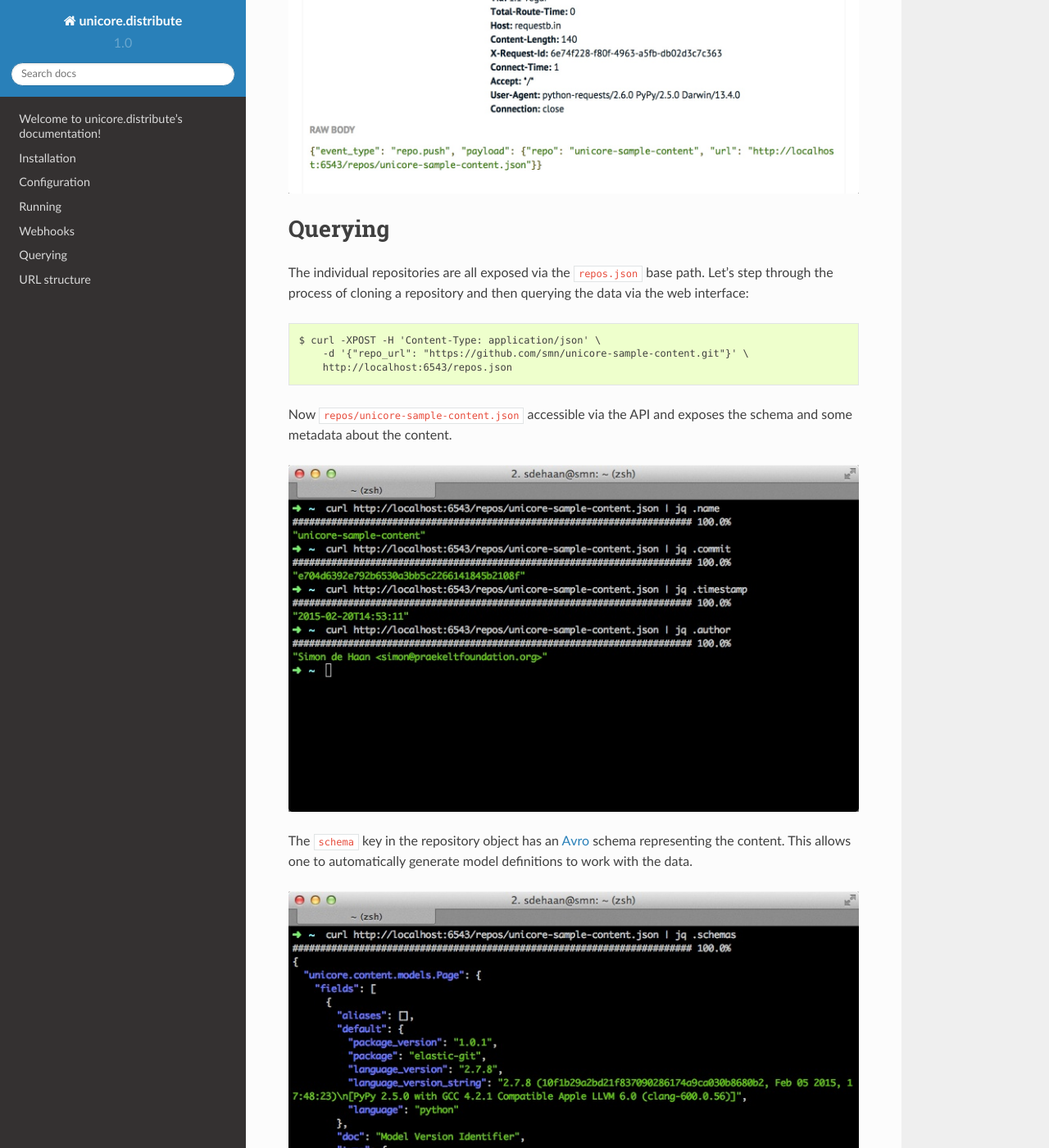
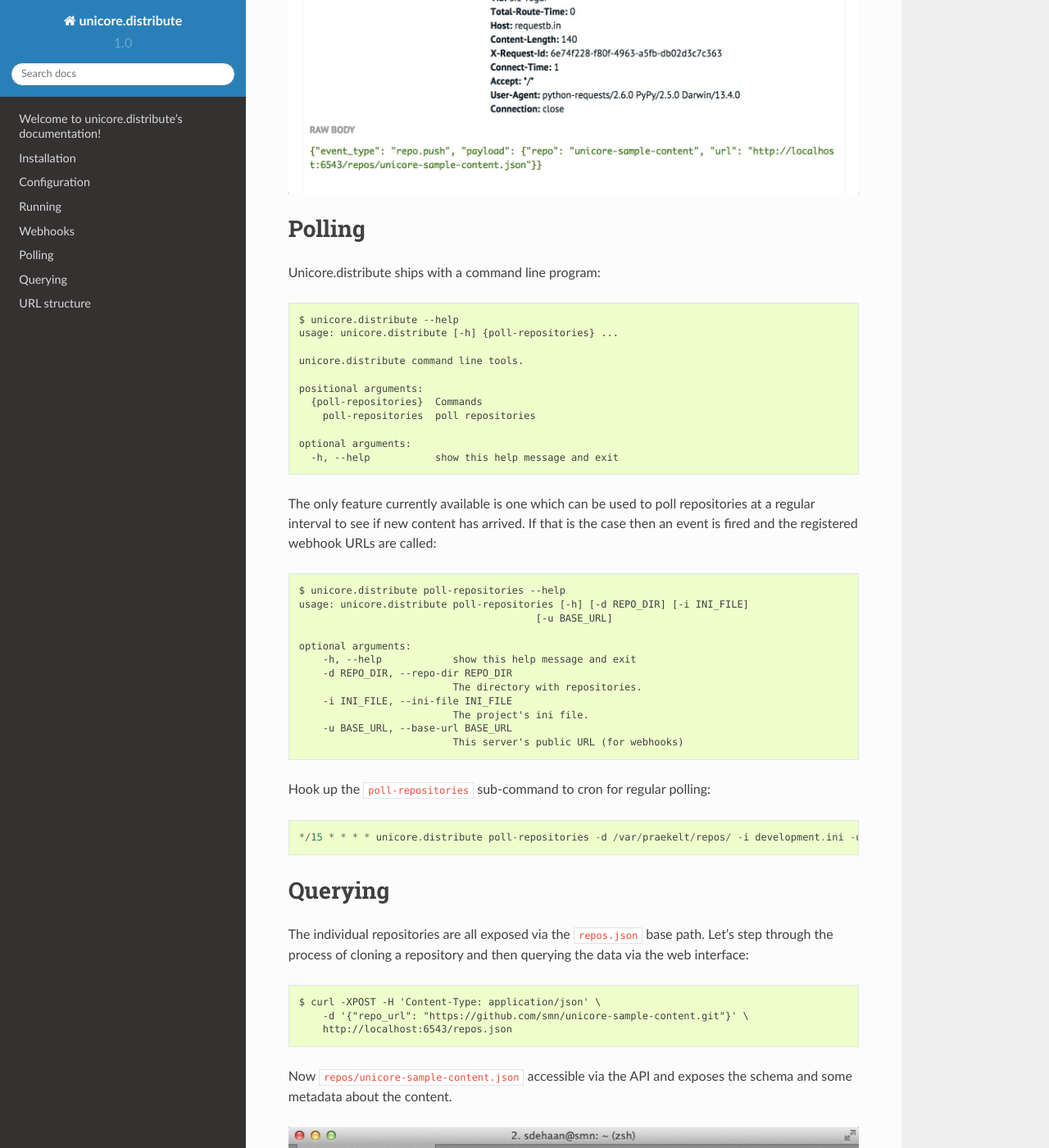
Before and after one commit to smn/unicore.distribute, a Sphinx documentation site: the page built from docs/index.rst, in a window 1280 px wide and 1400 px high, scrolled down 2152 px. Shown: the whole window at 82% size. Built offline with Sphinx 7.4.7 and the Read the Docs theme 2.0.0, drawn with Linux system fonts in a browser that asks for light colours.

Commit message:
update docs

```diff
--- a/docs/index.rst
+++ b/docs/index.rst
@@ -104,6 +104,45 @@ Here is the request made to the registered URL with the JSON payload:
 
 .. image:: images/requestbin.jpg
 
+Polling
+=======
+
+Unicore.distribute ships with a command line program::
+
+    $ unicore.distribute --help
+    usage: unicore.distribute [-h] {poll-repositories} ...
+
+    unicore.distribute command line tools.
+
+    positional arguments:
+      {poll-repositories}  Commands
+        poll-repositories  poll repositories
+
+    optional arguments:
+      -h, --help           show this help message and exit
+
+The only feature currently available is one which can be used to poll
+repositories at a regular interval to see if new content has arrived.
+If that is the case then an event is fired and the registered webhook URLs
+are called::
+
+    $ unicore.distribute poll-repositories --help
+    usage: unicore.distribute poll-repositories [-h] [-d REPO_DIR] [-i INI_FILE]
+                                            [-u BASE_URL]
+
+    optional arguments:
+        -h, --help            show this help message and exit
+        -d REPO_DIR, --repo-dir REPO_DIR
+                              The directory with repositories.
+        -i INI_FILE, --ini-file INI_FILE
+                              The project's ini file.
+        -u BASE_URL, --base-url BASE_URL
+                              This server's public URL (for webhooks)
+
+Hook up the ``poll-repositories`` sub-command to cron for regular polling::
+
+    */15 * * * * unicore.distribute poll-repositories -d /var/praekelt/repos/ -i development.ini -u http://unicore.io
+
 
 Querying
 ========
```
